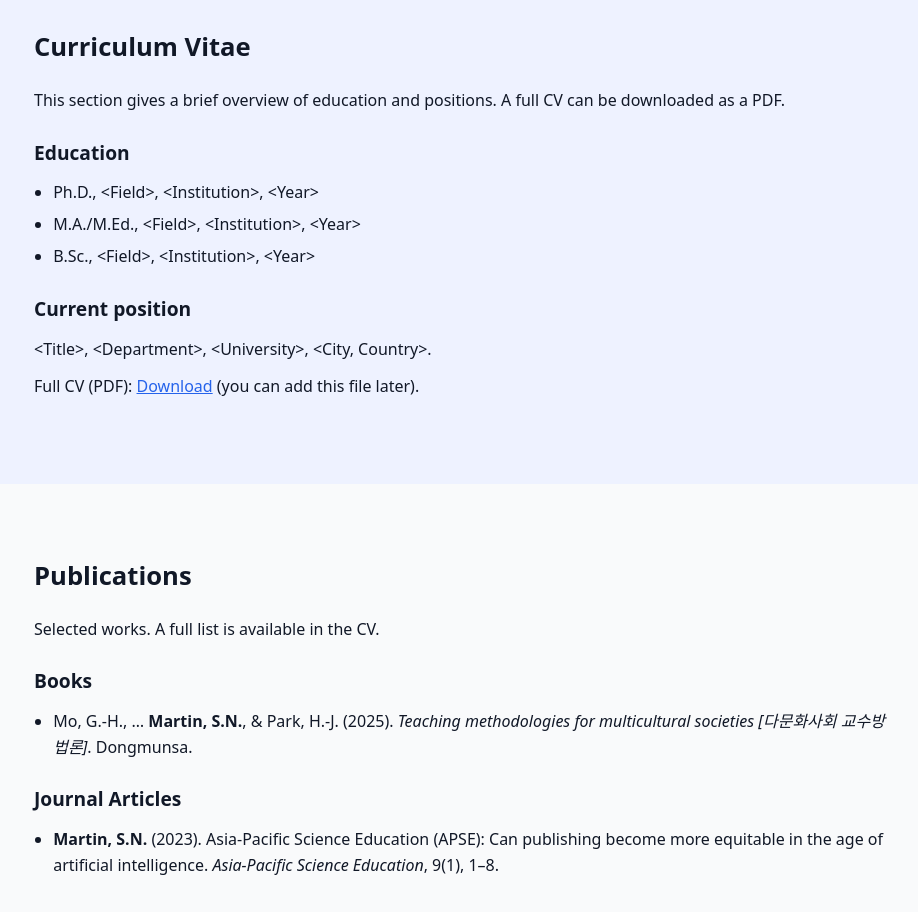
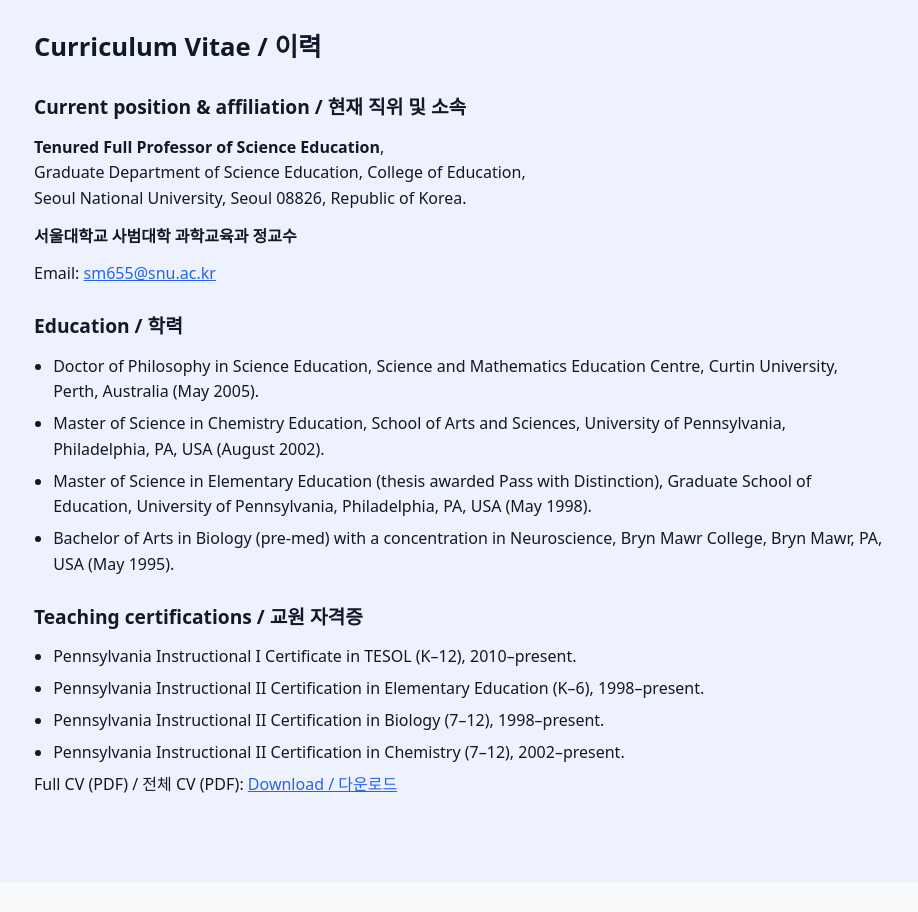
Before and after one commit to sm655/sasee-lab-site, a plain HTML site: page index.html in a window 1280 px wide. Shown: the part 1896-2808 px from the top of the page, without its empty margins (180-1098 px from the left). Drawn offline with Linux system fonts and the light colour scheme.

Commit message:
Update index.html

```diff
--- a/index.html
+++ b/index.html
@@ -136,26 +136,57 @@
     </div>
   </section>
 
-  <!-- CV SUMMARY -->
+    <!-- CV SUMMARY -->
   <section id="cv" class="section alt">
     <div class="container">
-      <h2>Curriculum Vitae</h2>
+      <h2>Curriculum Vitae / 이력</h2>
+
+      <h3>Current position &amp; affiliation / 현재 직위 및 소속</h3>
       <p>
-        This section gives a brief overview of education and positions.
-        A full CV can be downloaded as a PDF.
+        <strong>Tenured Full Professor of Science Education</strong>,<br>
+        Graduate Department of Science Education, College of Education,<br>
+        Seoul National University, Seoul 08826, Republic of Korea.
       </p>
-      <h3>Education</h3>
+      <p class="ko">
+        <strong>서울대학교 사범대학 과학교육과 정교수</strong>
+      </p>
+      <p>
+        Email: <a href="mailto:sm655@snu.ac.kr">sm655@snu.ac.kr</a>
+      </p>
+
+      <h3>Education / 학력</h3>
       <ul>
-        <li>Ph.D., &lt;Field&gt;, &lt;Institution&gt;, &lt;Year&gt;</li>
-        <li>M.A./M.Ed., &lt;Field&gt;, &lt;Institution&gt;, &lt;Year&gt;</li>
-        <li>B.Sc., &lt;Field&gt;, &lt;Institution&gt;, &lt;Year&gt;</li>
+        <li>
+          Doctor of Philosophy in Science Education,
+          Science and Mathematics Education Centre, Curtin University, Perth, Australia (May 2005).
+        </li>
+        <li>
+          Master of Science in Chemistry Education,
+          School of Arts and Sciences, University of Pennsylvania, Philadelphia, PA, USA (August 2002).
+        </li>
+        <li>
+          Master of Science in Elementary Education
+          (thesis awarded Pass with Distinction),
+          Graduate School of Education, University of Pennsylvania, Philadelphia, PA, USA (May 1998).
+        </li>
+        <li>
+          Bachelor of Arts in Biology (pre-med) with a concentration in Neuroscience,
+          Bryn Mawr College, Bryn Mawr, PA, USA (May 1995).
+        </li>
       </ul>
 
-      <h3>Current position</h3>
-      <p>&lt;Title&gt;, &lt;Department&gt;, &lt;University&gt;, &lt;City, Country&gt;.</p>
+      <h3>Teaching certifications / 교원 자격증</h3>
+      <ul>
+        <li>Pennsylvania Instructional I Certificate in TESOL (K–12), 2010–present.</li>
+        <li>Pennsylvania Instructional II Certification in Elementary Education (K–6), 1998–present.</li>
+        <li>Pennsylvania Instructional II Certification in Biology (7–12), 1998–present.</li>
+        <li>Pennsylvania Instructional II Certification in Chemistry (7–12), 2002–present.</li>
+      </ul>
 
-      <p>
-        Full CV (PDF): <a href="cv/SN-Martin-CV.pdf">Download</a> (you can add this file later).
+      <p class="cv-download">
+        Full CV (PDF) / 전체 CV (PDF):
+        <a href="cv/SN-Martin-CV.pdf">Download / 다운로드</a>
+        <!-- You can add this PDF file later -->
       </p>
     </div>
   </section>
```
